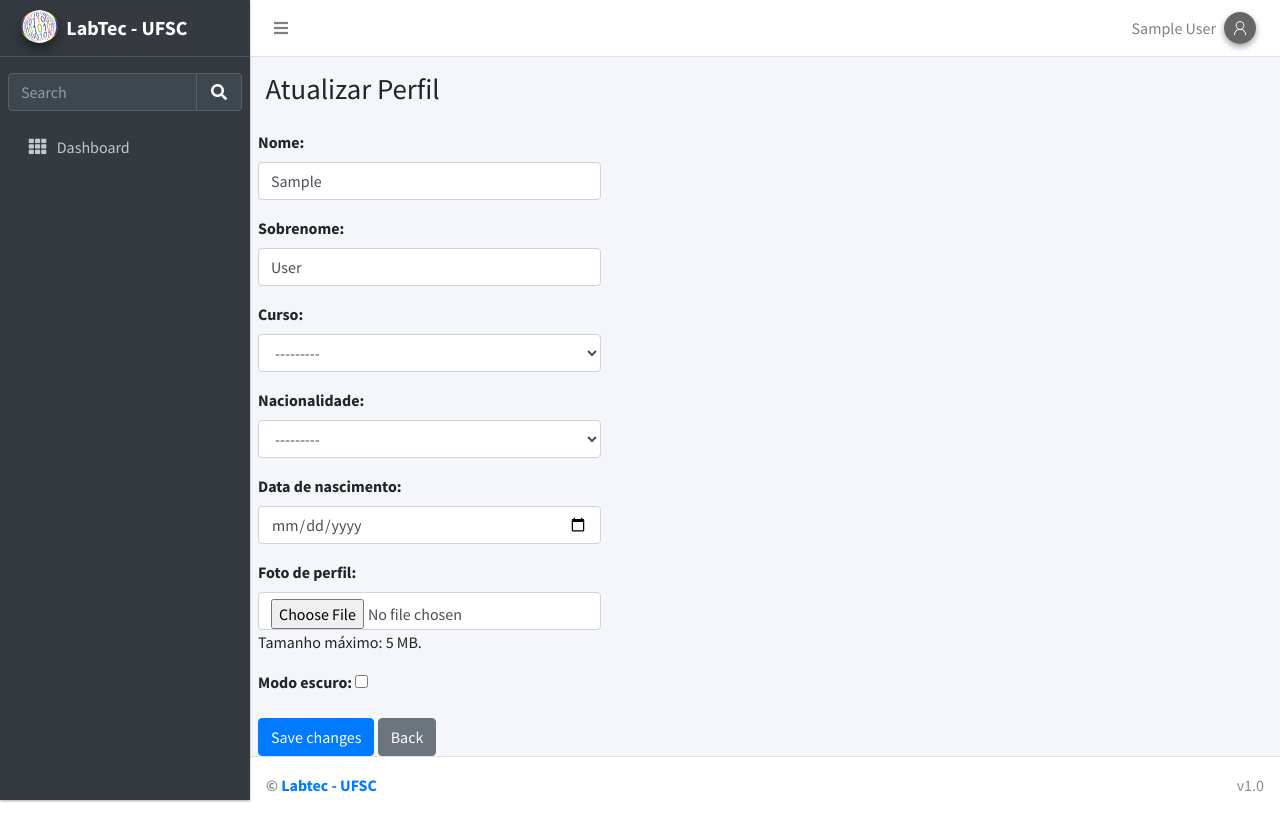
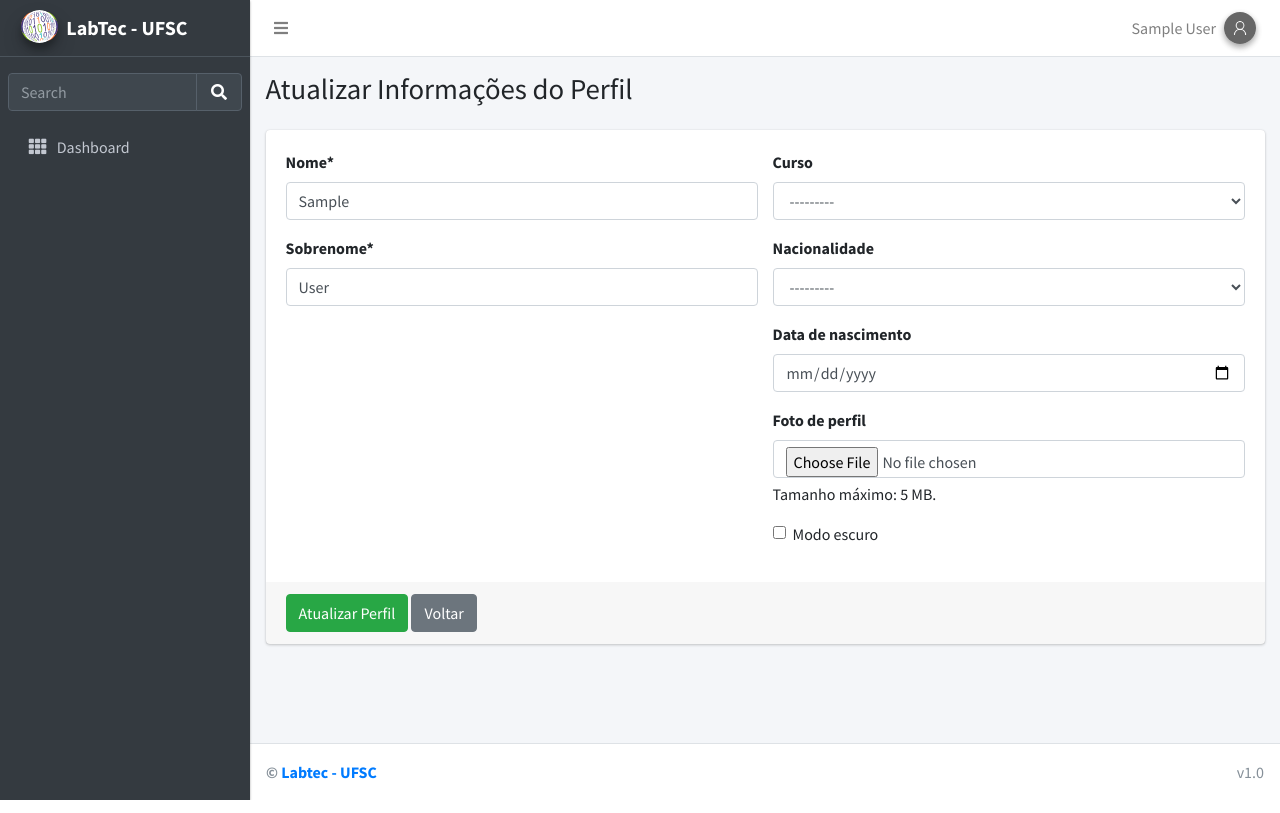
Before and after one commit to DenPaz/labtec_ufsc, a Django app: page /users/profile/update/ in a window 1280 px wide. Run offline with Django 4.2, Linux system fonts and the light colour scheme; the visitor is signed in with stand-in values (Sample User, id 1); some libraries are stand-ins or nearby versions.

Commit message:
chore: Update user form attributes and user_update.html template
Update the user form attributes in forms.py to include "type" and "id" attributes for the first name and last name fields. Also, update the user_update.html template to use the new form_user and form_profile variables for rendering the user and profile forms.

```diff
--- a/apps/users/forms.py
+++ b/apps/users/forms.py
@@ -184,12 +184,16 @@ class UserForm(forms.ModelForm):
         widgets = {
             "first_name": forms.TextInput(
                 attrs={
+                    "type": "text",
                     "class": "form-control",
+                    "id": "first_name",
                 }
             ),
             "last_name": forms.TextInput(
                 attrs={
+                    "type": "text",
                     "class": "form-control",
+                    "id": "last_name",
                 }
             ),
         }
@@ -209,23 +213,32 @@ class UserProfileForm(forms.ModelForm):
             "curso": forms.Select(
                 attrs={
                     "class": "form-control",
+                    "id": "curso",
                 }
             ),
             "nacionalidade": forms.Select(
                 attrs={
                     "class": "form-control",
+                    "id": "nacionalidade",
                 }
             ),
             "data_nascimento": forms.DateInput(
                 attrs={
+                    "type": "date",
                     "class": "form-control",
-                    "type": "date",
-                }
+                    "id": "data_nascimento",
+                },
             ),
             "foto_perfil": forms.FileInput(
                 attrs={
+                    "type": "file",
                     "class": "form-control",
                 }
             ),
-            "modo_escuro": forms.CheckboxInput(),
+            "modo_escuro": forms.CheckboxInput(
+                attrs={
+                    "type": "checkbox",
+                    "id": "modo_escuro",
+                }
+            ),
         }
--- a/templates/users/user_update.html
+++ b/templates/users/user_update.html
@@ -1,20 +1,27 @@
 {% extends "users/_base.html" %}
 {% load static i18n %}
+{% load crispy_forms_tags %}
 {% block title %}
   {% translate "Atualizar Perfil" %}
 {% endblock title %}
 {% block page_name %}
-  {% translate "Atualizar Perfil" %}
+  {% translate "Atualizar Informações do Perfil" %}
 {% endblock page_name %}
 {% block content %}
-  <div class="row">
+  <div class="card card-default">
     <form method="post" enctype="multipart/form-data" novalidate>
       {% csrf_token %}
-      {{ form_user.as_p }}
-      {{ form_profile.as_p }}
-      <button class="btn btn-primary" type="submit">Save changes</button>
-      <a class="btn btn-secondary"
-         href="{% url 'users:user_detail' user.pk %}">{% translate "Back" %}</a>
+      <div class="card-body">
+        <div class="row">
+          <div class="col-md-6">{{ form_user|crispy }}</div>
+          <div class="col-md-6">{{ form_profile|crispy }}</div>
+        </div>
+      </div>
+      <div class="card-footer">
+        <button type="submit" class="btn btn-success">{% translate "Atualizar Perfil" %}</button>
+        <a href="{% url 'users:user_detail' user.pk %}"
+           class="btn btn-secondary">{% translate "Voltar" %}</a>
+      </div>
     </form>
   </div>
 {% endblock content %}
```
